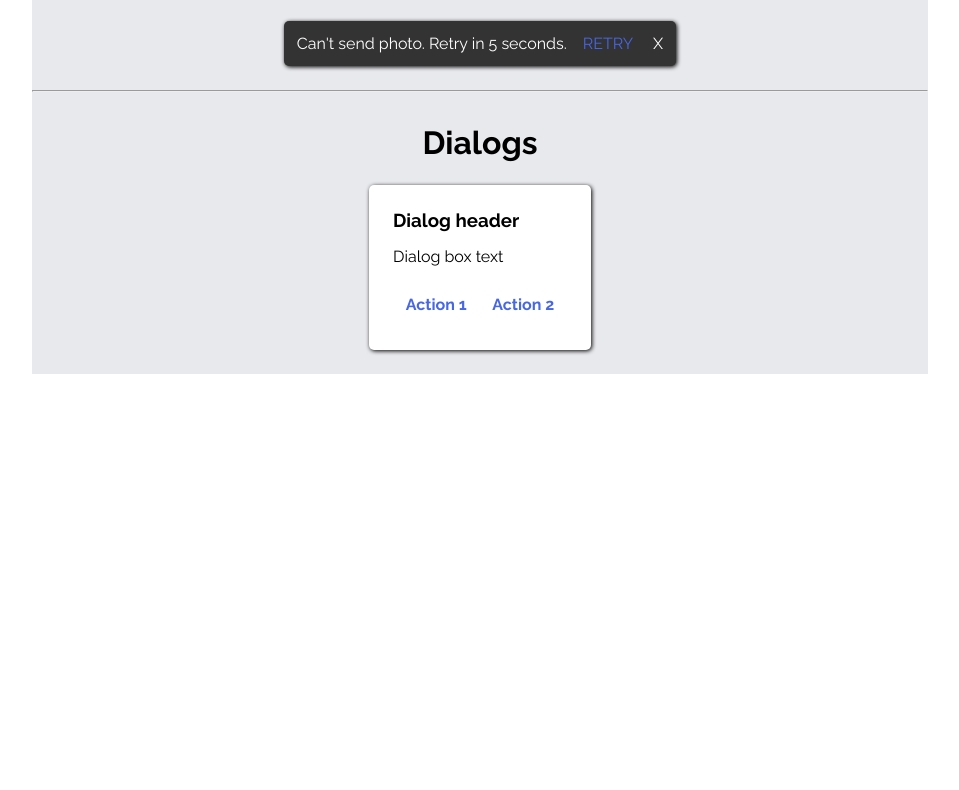
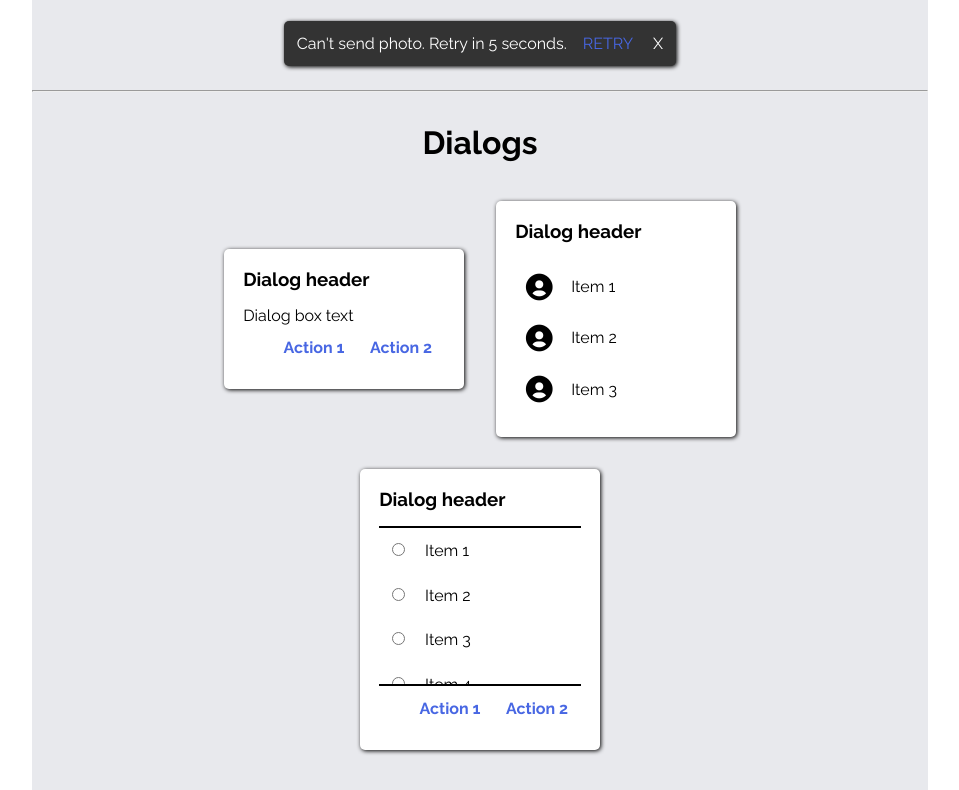
Before and after one commit to aman11s/weekTwo, a plain HTML site: page index.html in a window 1280 px wide. Shown: the part 4261-5051 px from the top of the page, without its empty margins (160-1119 px from the left). Before the commit the page ends 4635 px from the top, so only its background shows below. Drawn offline with nearby package versions, Linux system fonts and the light colour scheme.

Commit message:
added dialog component

```diff
--- a/index.html
+++ b/index.html
@@ -217,27 +217,50 @@
 
         </section>
 
-        <hr/>
+        <hr />
 
         <h1 class="title">Snackbar</h1>
         <section class="container">
             <div class="snackbar-wrapper text-white shadow">
-                <p>Can't send photo. Retry in 5 seconds.<a onclick="return false" href="#">RETRY</a> <span class="close">X</span></p>
+                <p>Can't send photo. Retry in 5 seconds.<a onclick="return false" href="#">RETRY</a> <span
+                        class="close">X</span></p>
             </div>
         </section>
 
-        <hr/>
+        <hr />
 
         <h1 class="title">Dialogs</h1>
         <section class="container">
             <div class="wrapper">
-                <div class="alert-dialog shadow">
+                <div class="dialog-box shadow">
                     <h3>Dialog header</h3>
                     <p>Dialog box text</p>
                     <div class="dialog-footer">
                         <h4 class="link">Action 1</h4>
                         <h4 class="link">Action 2</h4>
                     </div>
+                </div>
+
+                <div class="dialog-box shadow">
+                    <h3>Dialog header</h3>
+                    <div class="dialog-icon flex-div"><i class='bx bxs-user-circle'></i>Item 1</div>
+                    <div class="dialog-icon flex-div"><i class='bx bxs-user-circle'></i>Item 2</div>
+                    <div class="dialog-icon flex-div"><i class='bx bxs-user-circle'></i>Item 3</div>
+                </div>
+
+                <div class="dialog-box shadow">
+                    <h3>Dialog header</h3>
+                    <div class="radio-inputs">
+                        <label><input type="radio" name="items"> Item 1</label>
+                        <label><input type="radio" name="items"> Item 2</label>
+                        <label><input type="radio" name="items"> Item 3</label>
+                        <label><input type="radio" name="items"> Item 4</label>
+                    </div>
+                    <div class="dialog-footer">
+                        <h4 class="link">Action 1</h4>
+                        <h4 class="link">Action 2</h4>
+                    </div>
+
                 </div>
             </div>
         </section>
--- a/style.css
+++ b/style.css
@@ -10,6 +10,7 @@
     --icon-color: #716969;
     --light-gray-color: #f7f7f7;
     --primary-color: #4867e3;
+    --hover-bg-color: #f5f6fa;
 }
 
 body {
@@ -58,6 +59,12 @@ main {
     border-radius: 0.4rem;
     margin: 2rem;
     width: 25rem;
+}
+
+.flex-div {
+    display: flex;
+    flex-wrap: wrap;
+    align-items: center;
 }
 
 .shadow {
@@ -113,7 +120,7 @@ main {
 }
 
 .link:hover {
-    background-color: #f5f6fa;
+    background-color: var(--hover-bg-color);
     border-radius: 5px;
 }
 
@@ -309,7 +316,9 @@ main {
     display: flex;
     flex-wrap: wrap;
     align-items: center;
+    justify-content: center;
     margin: 1.5rem;
+    width: 80%;
 }
 
 .badge-btn {
@@ -362,10 +371,16 @@ main {
     cursor: pointer;
 }
 
-.alert-dialog {
+.dialog-box {
     background-color: #fff;
-    padding: 1.5rem;
+    padding: 1.2rem;
     border-radius: 5px;
+    flex-basis: 15rem;
+    margin: 1rem;
+}
+
+.dialog-box > h3 {
+    padding-bottom: 1rem;
 }
 
 .alert-dialog p {
@@ -375,5 +390,40 @@ main {
 .dialog-footer {
     display: flex;
     flex-wrap: wrap;
+}
+
+.dialog-footer > h4:nth-child(1) {
     margin-left: auto;
 }
+
+.dialog-icon {
+    margin: 0.4rem 0;
+    padding: 0.4rem 0;
+}
+
+.dialog-icon:hover {
+    cursor: pointer;
+    background-color: var(--hover-bg-color);
+    border-radius: 5px;
+}
+
+.dialog-icon .bx {
+    padding-right: 1rem;
+}
+
+.radio-inputs {
+    display: flex;
+    flex-direction: column;
+    border-top: 2px solid #000;
+    border-bottom: 2px solid #000;
+    overflow-y: scroll;
+    max-height: 10rem;
+}
+
+.radio-inputs label {
+    padding: 0.8rem;
+}
+
+.radio-inputs input {
+    margin-right: 1rem;
+}
```
